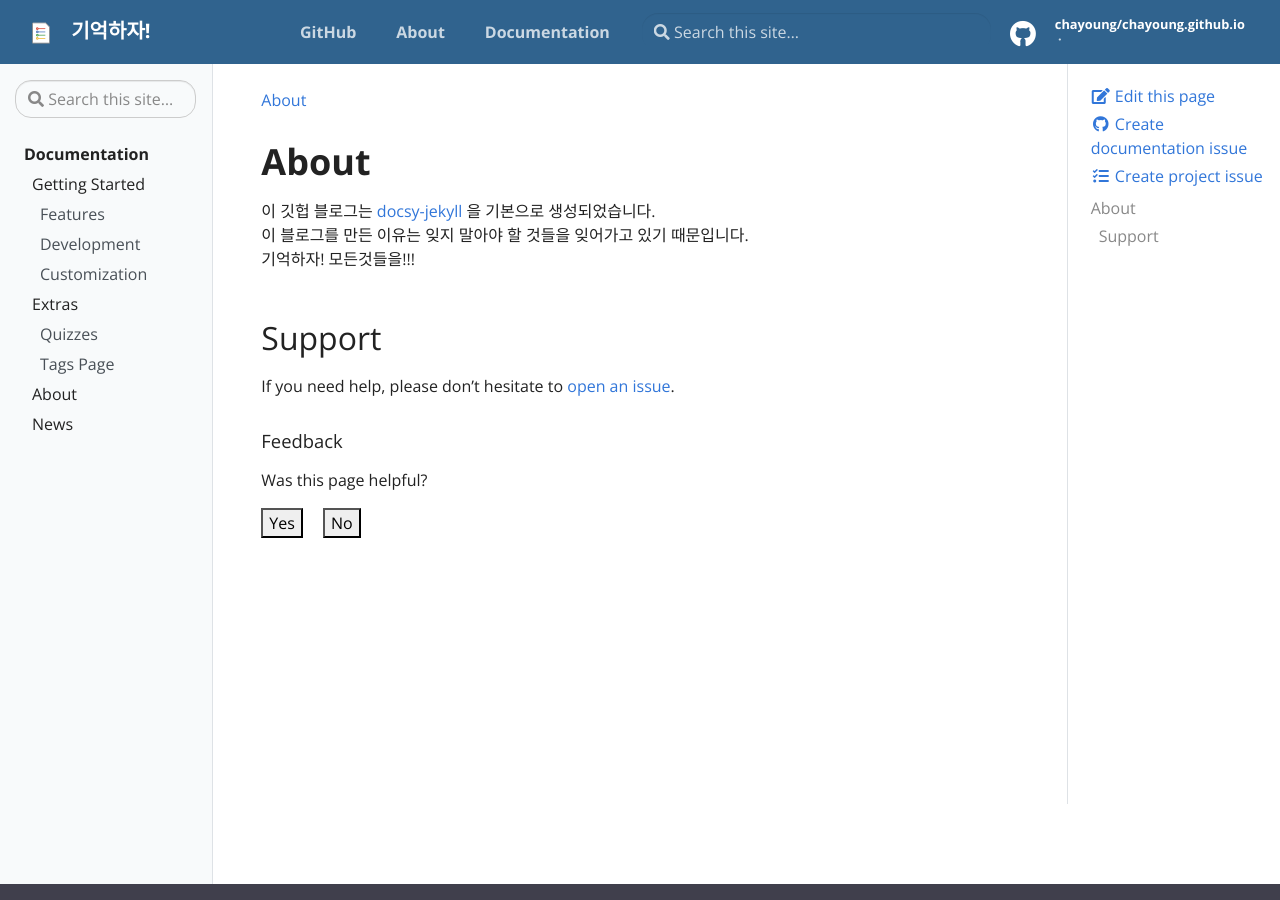
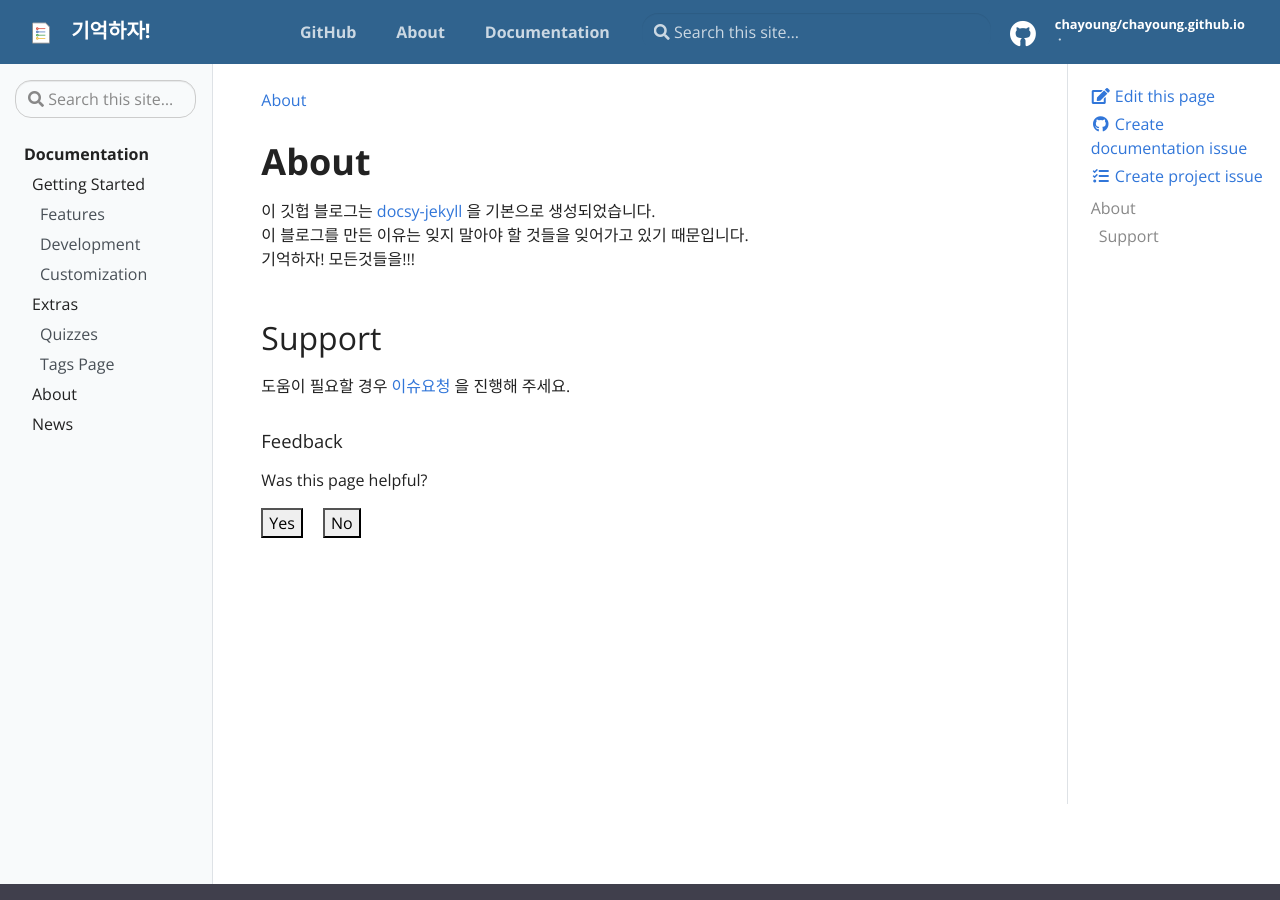
Before and after one commit to chayoung/old_chayoung.github.io, a Jekyll site: the page built from pages/about.md, in a window 1280 px wide and 900 px high. Built offline with Jekyll 4.4.1, drawn with Linux system fonts in a browser that asks for light colours.

Commit message:
about 의 support 내용 수정

```diff
--- a/pages/about.md
+++ b/pages/about.md
@@ -11,4 +11,4 @@ permalink: /about/
 
 ## Support
 
-If you need help, please don't hesitate to [open an issue](https://www.github.com/{{ site.github_repo }}/{{ site.github_user }}).
+도움이 필요할 경우 [이슈요청](https://www.github.com/{{ site.github_repo }}/{{ site.github_user }}) 을 진행해 주세요.
```
